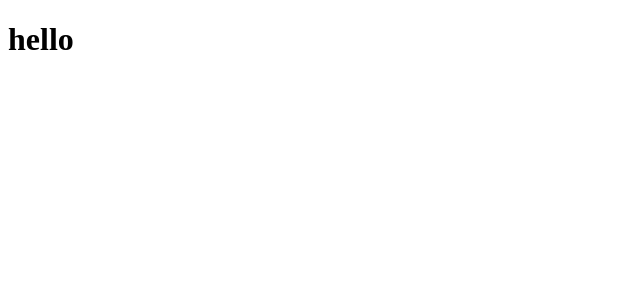
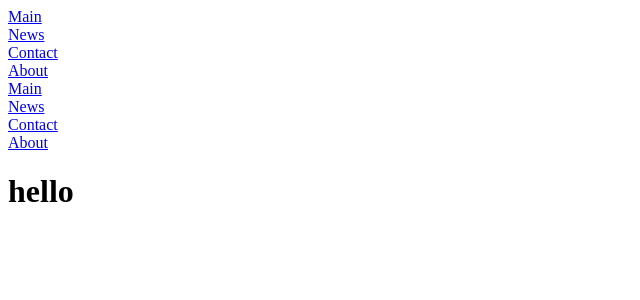
Before and after one commit to mehrshad2002/webonegit, a Django app: page /reserve/ in a window 1280 px wide. Before the commit the part shown is almost empty. Shown: the top 300 px of the page, without its empty margins (0-640 px from the left). Run offline with Django 4.2, Linux system fonts and the light colour scheme.

Commit message:
four: for nothings

```diff
--- a/clinic/main/templates/main/main.html
+++ b/clinic/main/templates/main/main.html
@@ -10,7 +10,7 @@
 <body>
     <nav class = "navbarOne">
         <ul>
-            <li><a href="default.asp">Home</a></li>
+            <li><a href="/reserve">Reserve</a></li>
             <li><a href="news.asp">News</a></li>
             <li><a href="contact.asp">Contact</a></li>
             <li><a href="about.asp">About</a></li>
--- a/clinic/reservation/templates/reserve/reserve.html
+++ b/clinic/reservation/templates/reserve/reserve.html
@@ -4,9 +4,31 @@
     <meta charset="UTF-8">
     <meta http-equiv="X-UA-Compatible" content="IE=edge">
     <meta name="viewport" content="width=device-width, initial-scale=1.0">
+    <link rel="stylesheet" href="../../static/main/main.css">
     <title>Reserve</title>
 </head>
 <body>
+    <nav class = "navbarOne">
+        <div class = "navbarUp">
+            <ul>
+                <li><a href="/main">Main</a></li>
+                <li><a href="news.asp">News</a></li>
+                <li><a href="contact.asp">Contact</a></li>
+                <li><a href="about.asp">About</a></li>
+            </ul>
+        </div>
+        <div class = navbarDwon>
+            <ul>
+                <li><a href="/main">Main</a></li>
+                <li><a href="news.asp">News</a></li>
+                <li><a href="contact.asp">Contact</a></li>
+                <li><a href="about.asp">About</a></li>
+            </ul>
+        </div>
+    </nav>
     <h1>hello</h1>
+    <form method = "POST" action = "">
+        {% csrf_token %}
+    </form>
 </body>
 </html>
```
